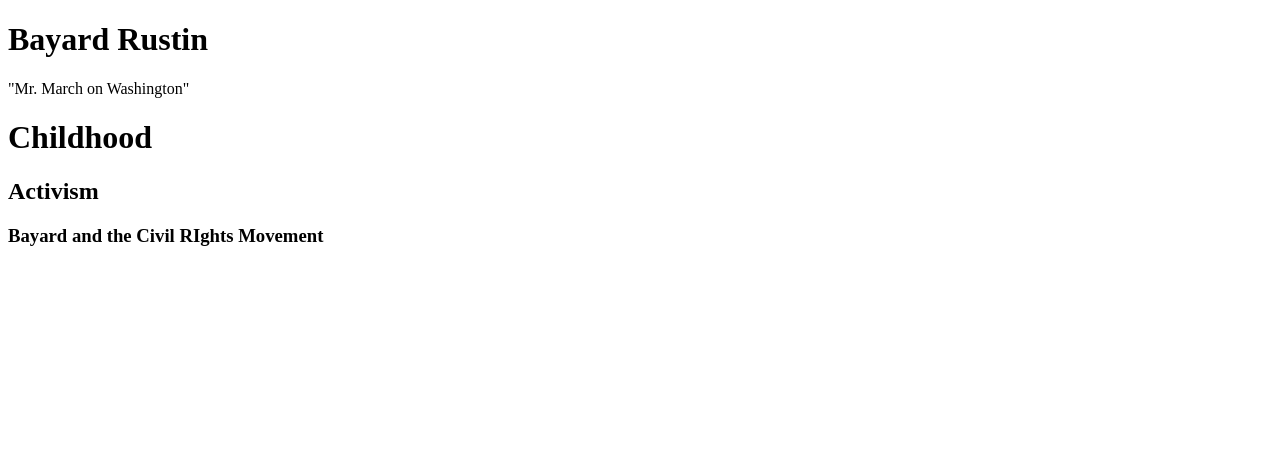
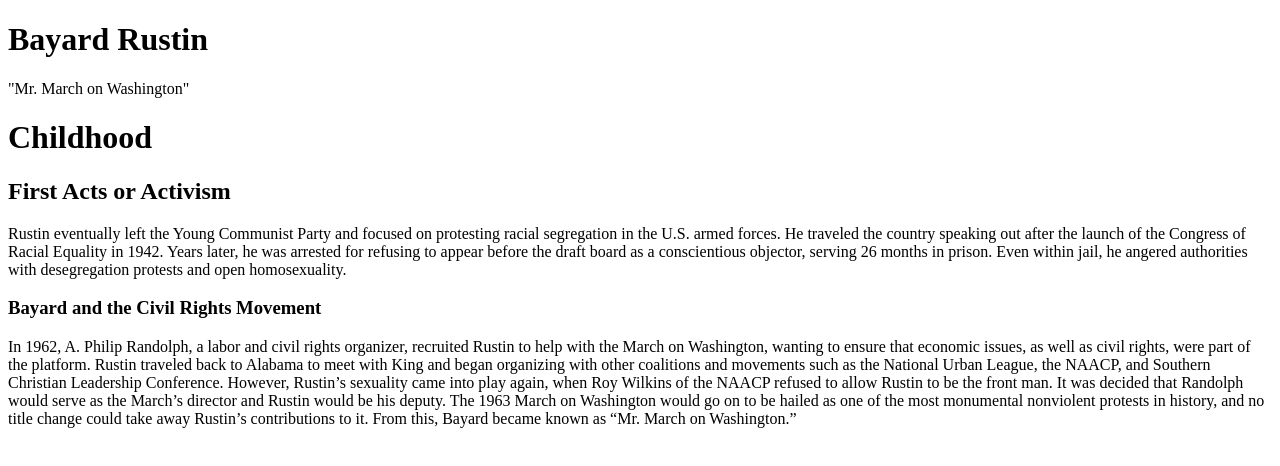
Before and after one commit to MrNewton356/BayardRustin, a plain HTML site: page index.html in a window 1280 px wide. Drawn offline with Linux system fonts and the light colour scheme.

Commit message:
Update index.html

```diff
--- a/index.html
+++ b/index.html
@@ -7,9 +7,10 @@
   <body>
     <h1>Childhood</h1>
     <p1></p1>
-    <h2>Activism</h2>
-    <p2></p2>
-    <h3>Bayard and the Civil RIghts Movement</h3>
-    <p3></p3>
+    <h2>First Acts or Activism</h2>
+    <p2>Rustin eventually left the Young Communist Party and focused on protesting racial segregation in the U.S. armed forces.  He traveled the country speaking out after the launch of the Congress of Racial Equality in 1942. Years later, he was arrested for refusing to appear before the draft board as a conscientious objector, serving 26 months in prison. Even within jail, he angered authorities with desegregation protests and open homosexuality.</p2>
+    <h3>Bayard and the Civil Rights Movement</h3>
+    <p3>In 1962, A. Philip Randolph, a labor and civil rights organizer, recruited Rustin to help with the March on Washington, wanting to ensure that economic issues, as well as civil rights, were part of the platform. Rustin traveled back to Alabama to meet with King and began organizing with other coalitions and movements such as the National Urban League, the NAACP, and Southern Christian Leadership Conference. However, Rustin’s sexuality came into play again, when Roy Wilkins of the NAACP refused to allow Rustin to be the front man. It was decided that Randolph would serve as the March’s director and Rustin would be his deputy.  The 1963 March on Washington would go on to be hailed as one of the most monumental nonviolent protests in history, and no title change could take away Rustin’s contributions to it. From this, Bayard became known as “Mr. March on Washington.”</p3>
+    <h4> </h4>
   </body>
 </html>
```
